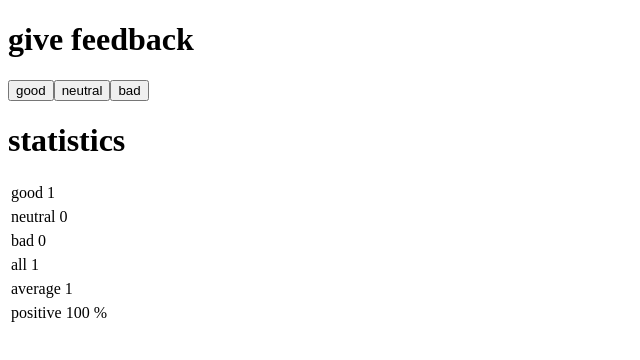
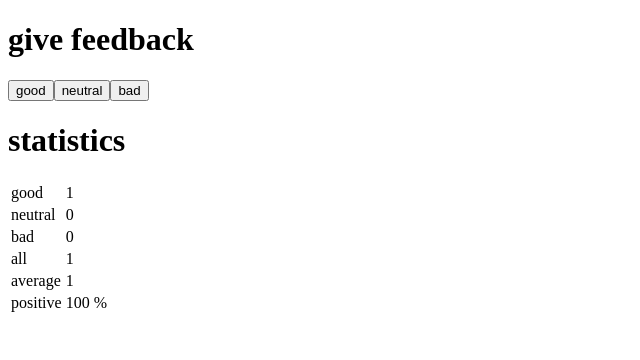
Before and after one commit to Ilkar20/Full-Stack-Open, a React (Vite) app in the folder part1/Exercises 1.6.-1.14/: page / in a window 1280 px wide. Both pictures are taken after a click on the button "good". Shown: the top 360 px of the page, without its empty margins (0-640 px from the left). Built offline with nearby package versions, Linux system fonts and the light colour scheme.

Commit message:
solved problem in exercise 1.11

```diff
--- a/part1/Exercises 1.6.-1.14/src/App.jsx
+++ b/part1/Exercises 1.6.-1.14/src/App.jsx
@@ -2,14 +2,10 @@ import { useState } from 'react'
 
 const StatisticLine = (props) => {
   return (
-    <table>
-      <tbody>
     <tr>
       <td>{props.text}</td>
-          <td>{props.value} {props.text === "positive" ? "%" : ""}</td>
+      <td>{props.value} {props.text === 'positive' ? '%' : ''}</td>
     </tr>
-      </tbody>
-    </table>
   )
 }
 
@@ -21,12 +17,16 @@ const Statistics = (props) => {
   return (
     <div>
       <h1>statistics</h1>
+      <table>
+        <tbody>
           <StatisticLine text="good" value={props.good} />
           <StatisticLine text="neutral" value={props.neutral} />
           <StatisticLine text="bad" value={props.bad} />
           <StatisticLine text="all" value={props.all} />
           <StatisticLine text="average" value={props.average} />
           <StatisticLine text="positive" value={props.positive} />
+        </tbody>
+      </table>
     </div>
   )
 }
```
Lines whose indentation alone changed are shown as unchanged.
